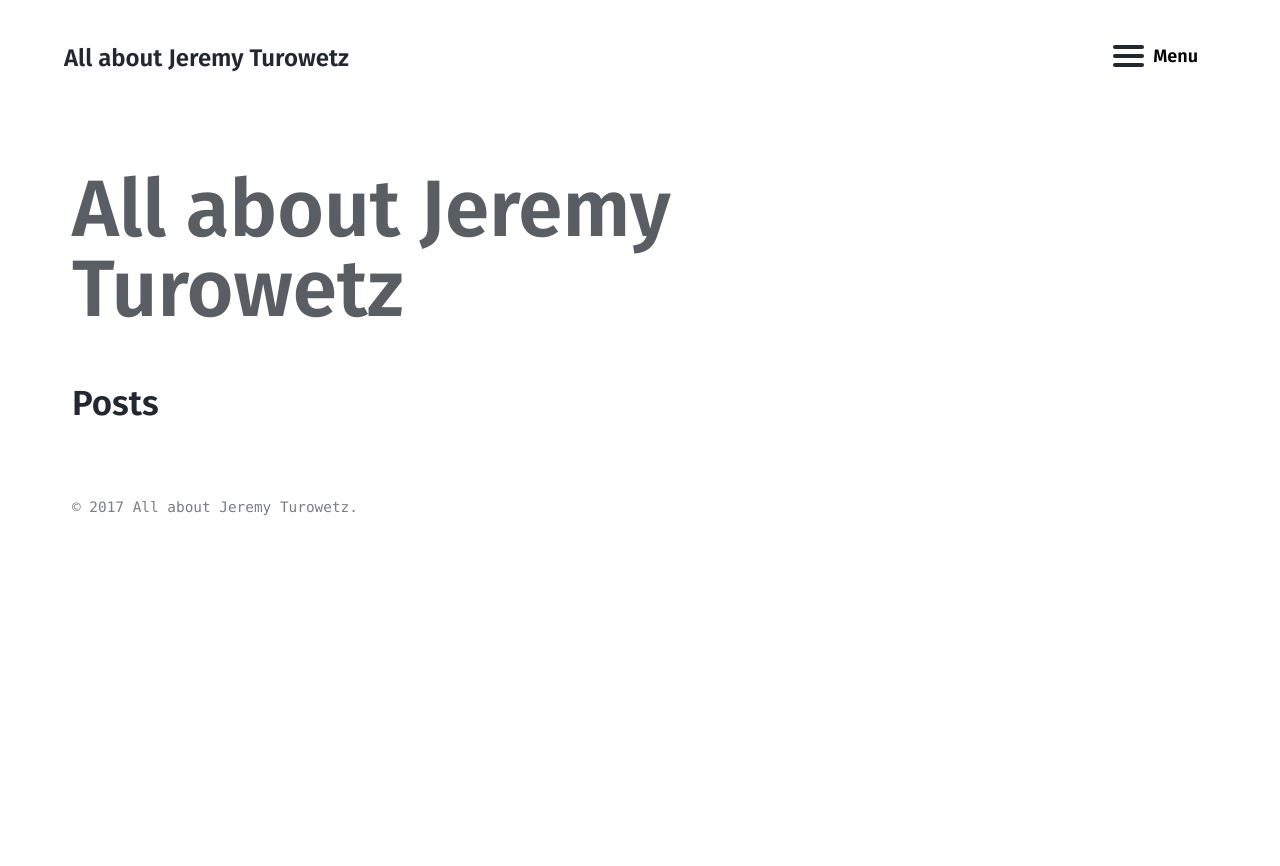
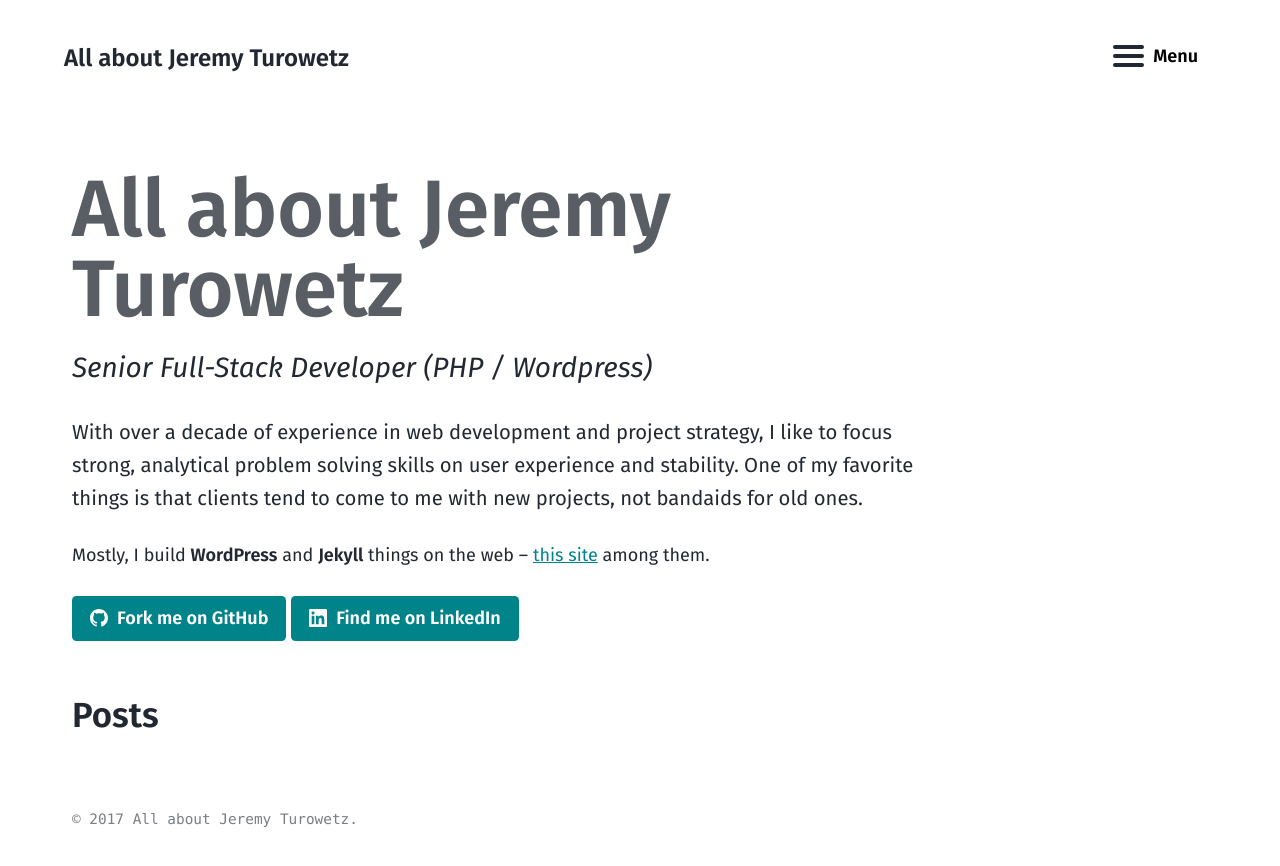
Before and after one commit to 13531994243/jerturowetz.github.io, a Jekyll site: the page built from index.md, in a window 1280 px wide. Shown: the top 866 px of the page. Built offline with Jekyll 4.4.1, drawn with Linux system fonts in a browser that asks for light colours.

Commit message:
mess with home page title content

```diff
--- a/index.md
+++ b/index.md
@@ -1,3 +1,22 @@
 ---
 layout: home
+alternate_title: Jeremy Turowetz
+sub_title: Senior Full-Stack Developer (PHP / Wordpress)
+
+introduction: |
+
+    With over a decade of experience in web development and project strategy, I like to focus strong, analytical problem solving skills on user experience and stability. One of my favorite things is that clients tend to come to me with new projects, not bandaids for old ones.
+
+    Mostly, I build **WordPress** and **Jekyll** things on the web -- [this site](https://github.com/jerturowetz/jerturowetz.github.io) among them.
+
+actions:
+  - label: "Fork me on GitHub"
+    icon: github
+    url: "https://www.github.com/jerturowetz"
+  - label: "Find me on LinkedIn"
+    icon: linkedin
+    url: "http://url-goes-here.com"
+
+# image: /assets/images/hero-1.jpg
+
 ---
```
